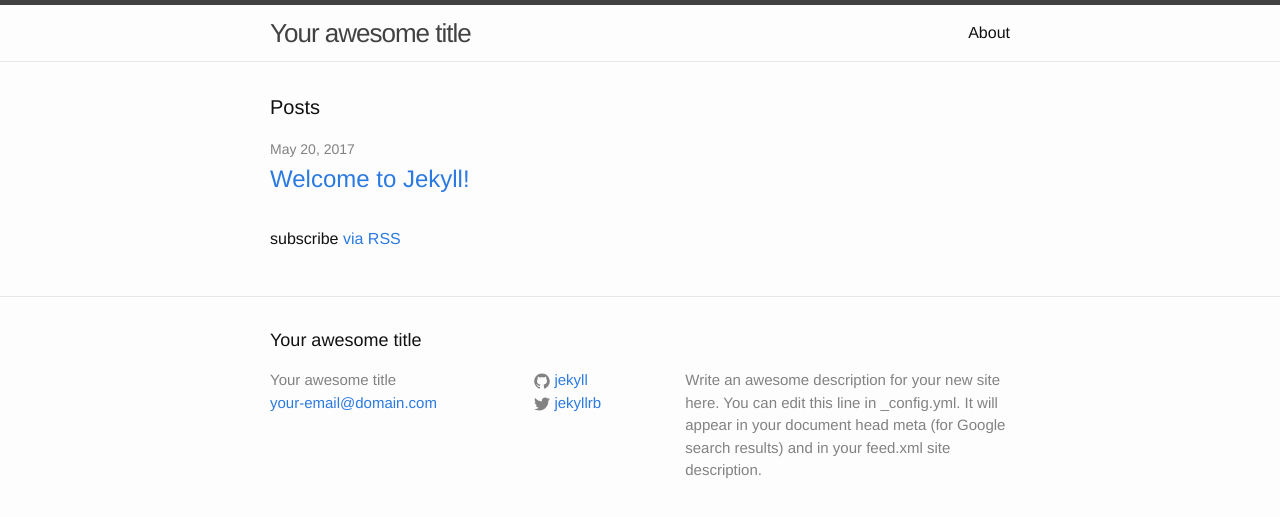
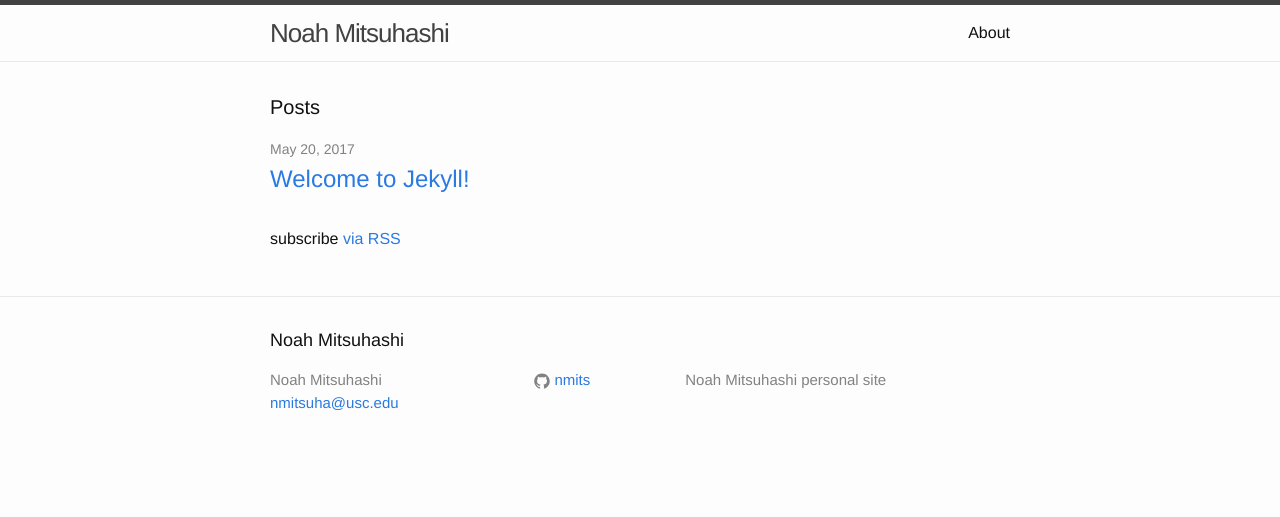
Before and after one commit to nmits/nmits.github.io, a Jekyll site: the page built from index.html, in a window 1280 px wide. Shown: the top 517 px of the page. Built offline with Jekyll 4.4.1, drawn with Linux system fonts in a browser that asks for light colours.

Commit message:
Updated site

```diff
--- a/_config.yml
+++ b/_config.yml
@@ -1,21 +1,13 @@
-# Welcome to Jekyll!
-#
-# This config file is meant for settings that affect your whole blog, values
-# which you are expected to set up once and rarely need to edit after that.
-# For technical reasons, this file is *NOT* reloaded automatically when you use
-# 'jekyll serve'. If you change this file, please restart the server process.
-
 # Site settings
-title: Your awesome title
-email: your-email@domain.com
+title: Noah Mitsuhashi
+email: nmitsuha@usc.edu
 description: > # this means to ignore newlines until "baseurl:"
-  Write an awesome description for your new site here. You can edit this
-  line in _config.yml. It will appear in your document head meta (for
-  Google search results) and in your feed.xml site description.
+  Noah Mitsuhashi personal site
 baseurl: "" # the subpath of your site, e.g. /blog
-url: "http://yourdomain.com" # the base hostname & protocol for your site
-twitter_username: jekyllrb
-github_username:  jekyll
+url: noahmitsuhashi.io
+instagram_username: noah_morepartiesinla
+github_username:  nmits
+facebook_username: Noah Mitsuhashi
 
 # Build settings
 markdown: kramdown
```
